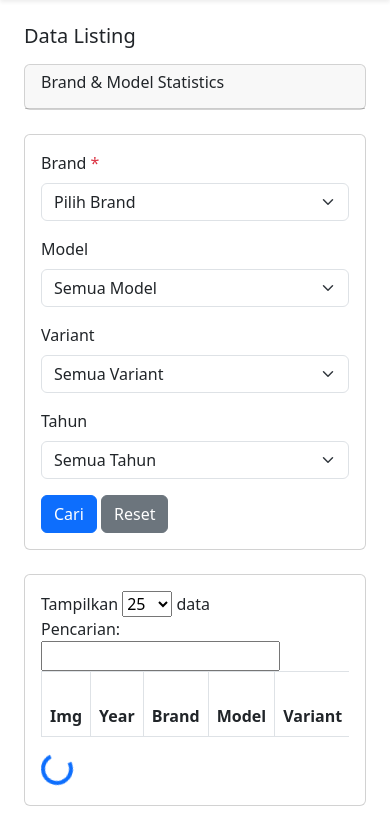
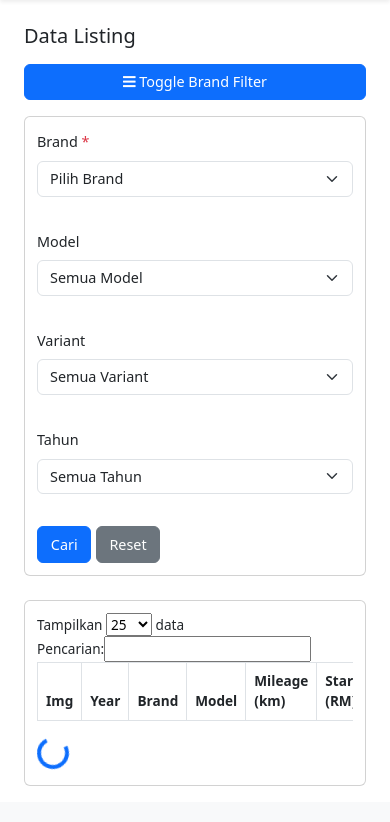
Before and after one commit to fanfanfw/bdt_dashboard-scrap-result, a Django app: template car_ads_dashboard/dashboard/templates/dashboard/data_listing.html in a window 390 px wide. Shown: the part 56-878 px from the top of the page. After the commit the page ends 842 px from the top, so only its background shows below. Run offline with Django 5.2, Linux system fonts and the light colour scheme; the template is opened without the code that fills it, so the values that code supplies are empty; parts of the project's set-up code (start-up, migrations or seed data) failed here and were passed over.

Commit message:
modifikasi agar responsif

```diff
--- a/car_ads_dashboard/dashboard/templates/dashboard/data_listing.html
+++ b/car_ads_dashboard/dashboard/templates/dashboard/data_listing.html
@@ -102,6 +102,83 @@
   overflow-y: auto;
   padding-right: 0.5rem;
 }
+.table-responsive {
+  overflow-x: auto;
+}
+
+/* Mobile Responsive Styles */
+@media (max-width: 768px) {
+  .brand-item {
+    padding: 0.5rem;
+    font-size: 0.9rem;
+    flex-direction: row;
+    justify-content: space-between;
+  }
+
+  .model-item {
+    padding: 0.3rem 1rem;
+    font-size: 0.85rem;
+  }
+
+  .form-label {
+    font-size: 0.9rem;
+  }
+
+  .form-select {
+    font-size: 0.9rem;
+  }
+
+  #brandsList {
+    max-height: 300px;
+  }
+
+  .table {
+    font-size: 0.85rem;
+  }
+
+  .card-body {
+    padding: 0.75rem;
+  }
+
+  .btn {
+    padding: 0.4rem 0.8rem;
+    font-size: 0.9rem;
+  }
+
+  .dataTables_length,
+  .dataTables_filter,
+  .dataTables_info,
+  .dataTables_paginate {
+    font-size: 0.85rem;
+  }
+
+  /* Hide less important columns on mobile */
+  .table td:nth-child(5),
+  .table th:nth-child(5),
+  .table td:nth-child(6),
+  .table th:nth-child(6),
+  .table td:nth-child(10),
+  .table th:nth-child(10) {
+    display: none;
+  }
+}
+
+/* Tambahan untuk form filter di mobile */
+@media (max-width: 576px) {
+  .col-md-3 {
+    margin-bottom: 1rem;
+  }
+
+  #toggleSidebar {
+    display: block;
+    width: 100%;
+    margin-bottom: 1rem;
+  }
+
+  .sidebar-mobile-hidden {
+    display: none !important;
+  }
+}
 </style>
 
 <div class="d-flex justify-content-between align-items-center mb-3">
@@ -110,10 +187,15 @@
   </h5>
 </div>
 
+<!-- Toggle Sidebar Button for Mobile -->
+<button class="btn btn-primary d-md-none w-100 mb-3" id="toggleSidebar">
+  <i class="fas fa-bars"></i> Toggle Brand Filter
+</button>
+
 <!-- Main Content Row -->
 <div class="row">
   <!-- Brand Statistics Card -->
-  <div class="col-md-3 mb-4">
+  <div class="col-12 col-md-3 mb-4" id="sidebarContainer">
     <div class="card">
       <div class="card-header"><h6>Brand & Model Statistics</h6></div>
       <div class="card-body p-0">
@@ -123,7 +205,7 @@
   </div>
 
   <!-- Main Content Column -->
-  <div class="col-md-9">
+  <div class="col-12 col-md-9">
     <!-- Filter Form -->
     <div class="card mb-4">
       <div class="card-body">
@@ -208,6 +290,16 @@
 <script src="https://cdn.datatables.net/1.13.4/js/jquery.dataTables.min.js"></script>
 <script>
 $(document).ready(function() {
+  // Toggle sidebar di mobile
+  $('#toggleSidebar').on('click', function() {
+    $('#sidebarContainer').toggleClass('sidebar-mobile-hidden');
+  });
+
+  // Sembunyikan sidebar secara default di mobile
+  if (window.innerWidth <= 768) {
+    $('#sidebarContainer').addClass('sidebar-mobile-hidden');
+  }
+
   // Initialize DataTable
   var table = $('#listingTable').DataTable({
     processing: true,
```
